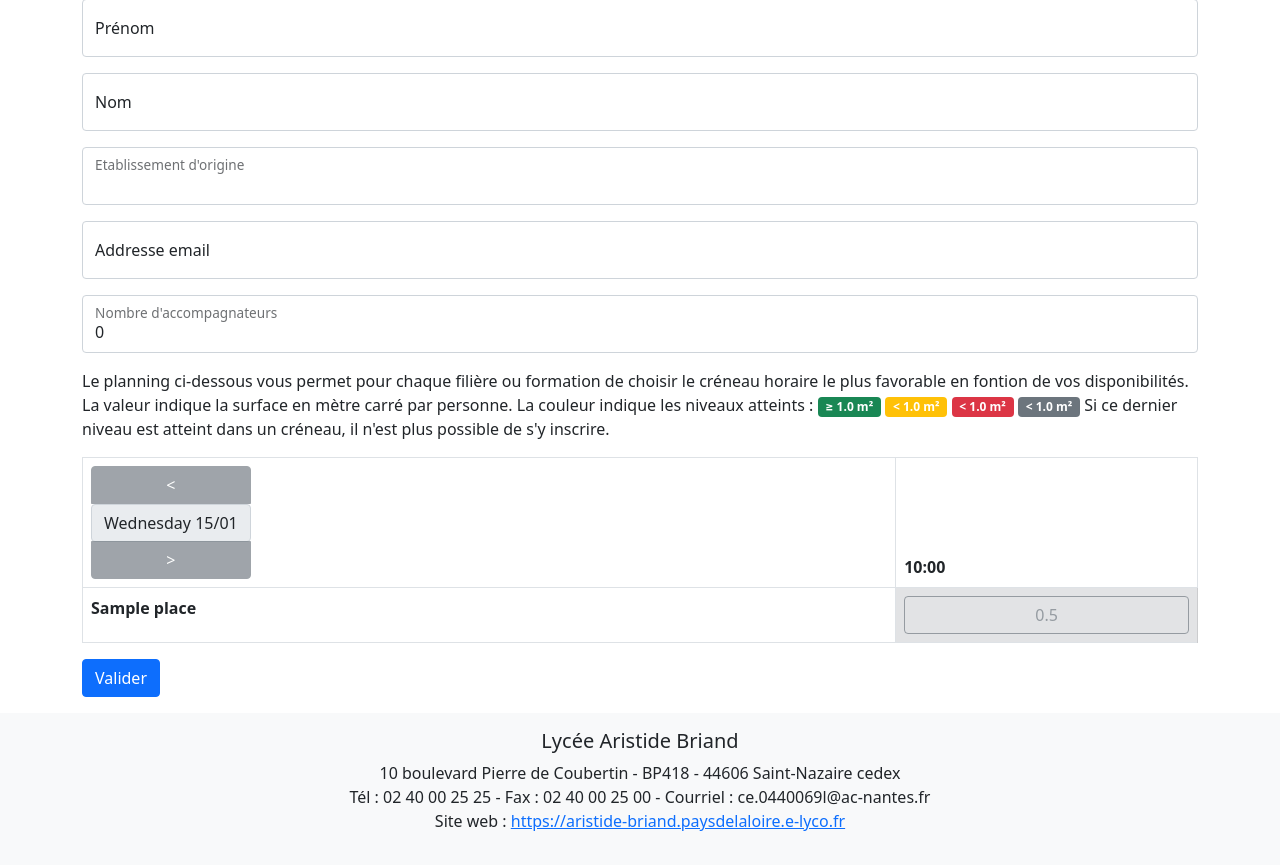
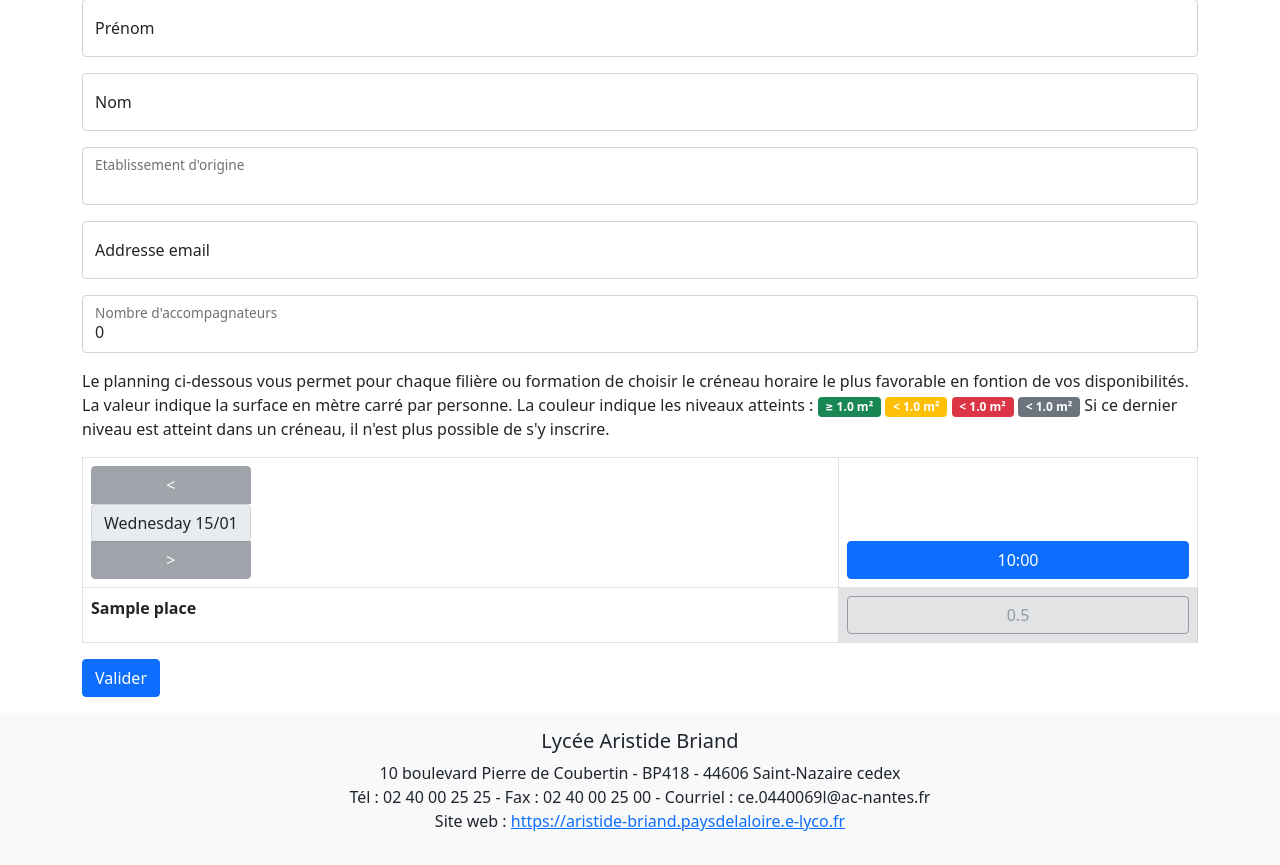
Before and after one commit to matteli/pop, a Django app: page /inscription/ in a window 1280 px wide. Shown: the part 147-1012 px from the top of the page. Run offline with Django 3.2, Linux system fonts and the light colour scheme; tables that the repository leaves empty hold one stand-in row (values such as "Sample post"); parts of the project's set-up code (start-up, migrations or seed data) failed here and were passed over; some libraries are stand-ins or nearby versions.

Commit message:
add radio in header to uncheck

```diff
--- a/schedule_booking/jinja2/scheduling_base.html
+++ b/schedule_booking/jinja2/scheduling_base.html
@@ -10,7 +10,8 @@
         </div>
       </th>
       {% for hour in schedules[day] %}
-      <th scope="row">{{ hour["datetime"].strftime("%H:%M") }}</th>
+      {% block col scoped %}
+      {% endblock %}
       {% endfor %}
     </tr>
   </thead>
--- a/schedule_booking/jinja2/scheduling_booking.html
+++ b/schedule_booking/jinja2/scheduling_booking.html
@@ -1,4 +1,12 @@
 {% extends "scheduling_base.html" %}
+{% block col %}
+<th scope="row">
+  <div class="d-grid gap-2">
+    <input type="radio" class="btn-check control" name="{{ '%s-slot' % (hour.id) }}" value="0" id="btn-check-{{ '%s' % (hour.id) }}" autocomplete="off" checked="checked">
+    <label class="btn btn-outline-primary" for="btn-check-{{ '%s' % (hour.id) }}">{{ hour["datetime"].strftime("%H:%M") }}</label>
+  </div>
+</th>
+{% endblock %}
 {% block cell %}
 <td class="table-{{ app[place.id][hour.id][1] }}">
   <div class="d-grid gap-2">
```
